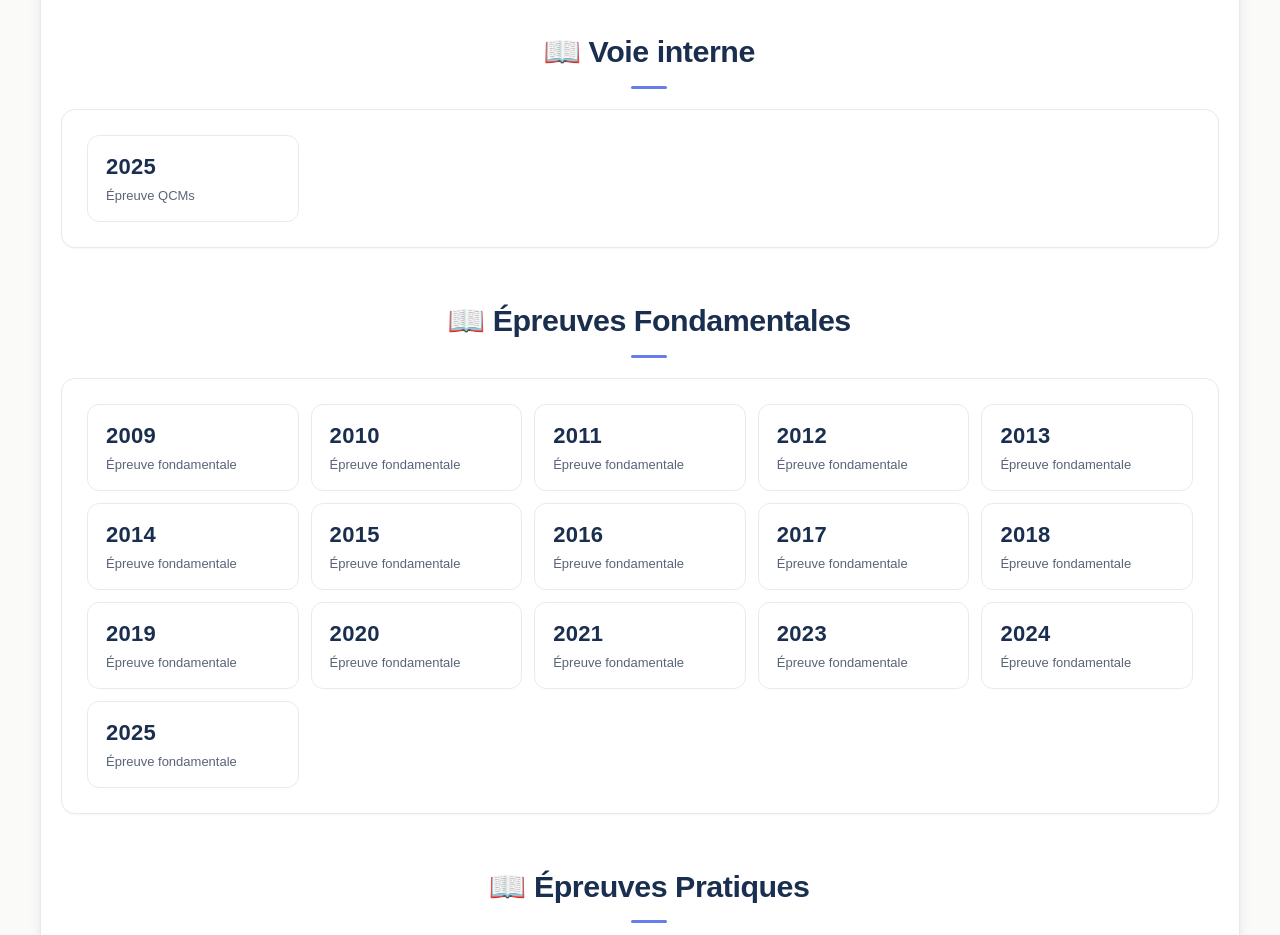
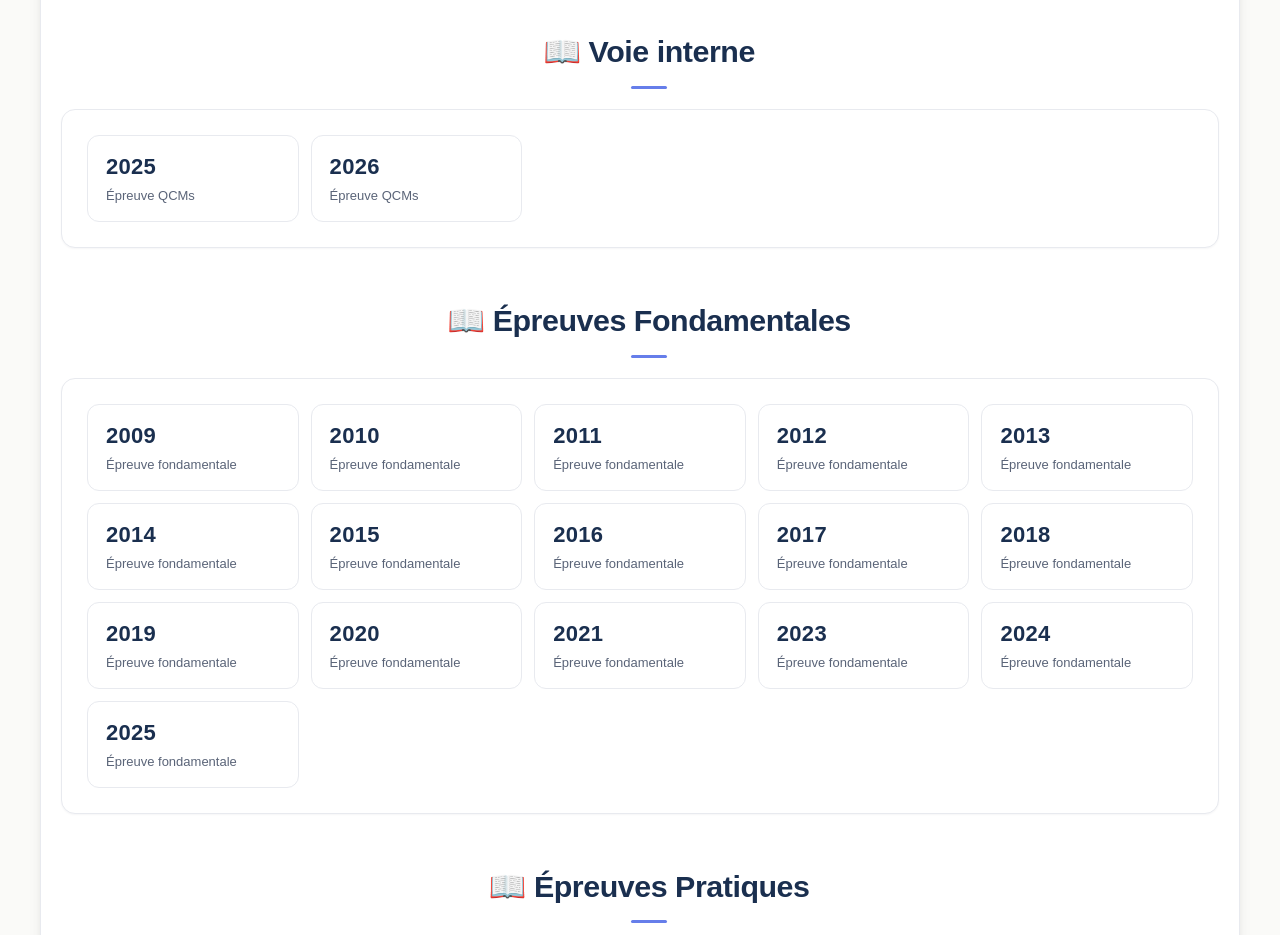
Before and after one commit to khypnos/site, a plain HTML site: page medecin/annales/annales.html in a window 1280 px wide. Shown: the part 840-1775 px from the top of the page. Drawn offline with nearby package versions, Linux system fonts and the light colour scheme.

Commit message:
modif mineure

```diff
--- a/medecin/annales/annales.html
+++ b/medecin/annales/annales.html
@@ -32,6 +32,7 @@
         <div class="annales-column">
             <ul class="annales-list">
                 <li><a href="https://khypnos-qcm.vercel.app/" class="annales-link"><span class="year">2025</span>Épreuve QCMs</a></li>
+                <li><a href="https://khypnos-qcm.vercel.app/" class="annales-link"><span class="year">2026</span>Épreuve QCMs</a></li>
             </ul>
         </div>
     </div>
```
Also changed, not shown: 1 other file.
